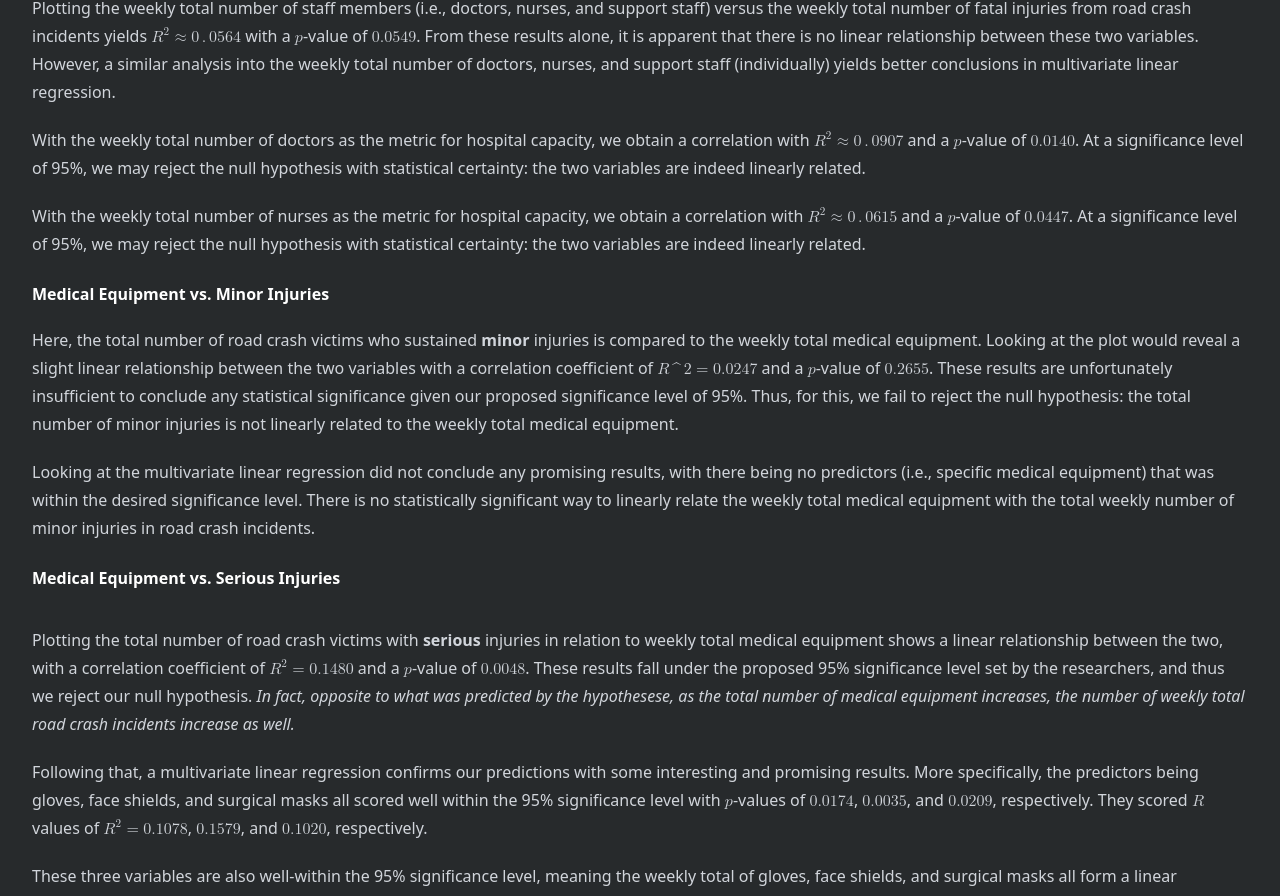
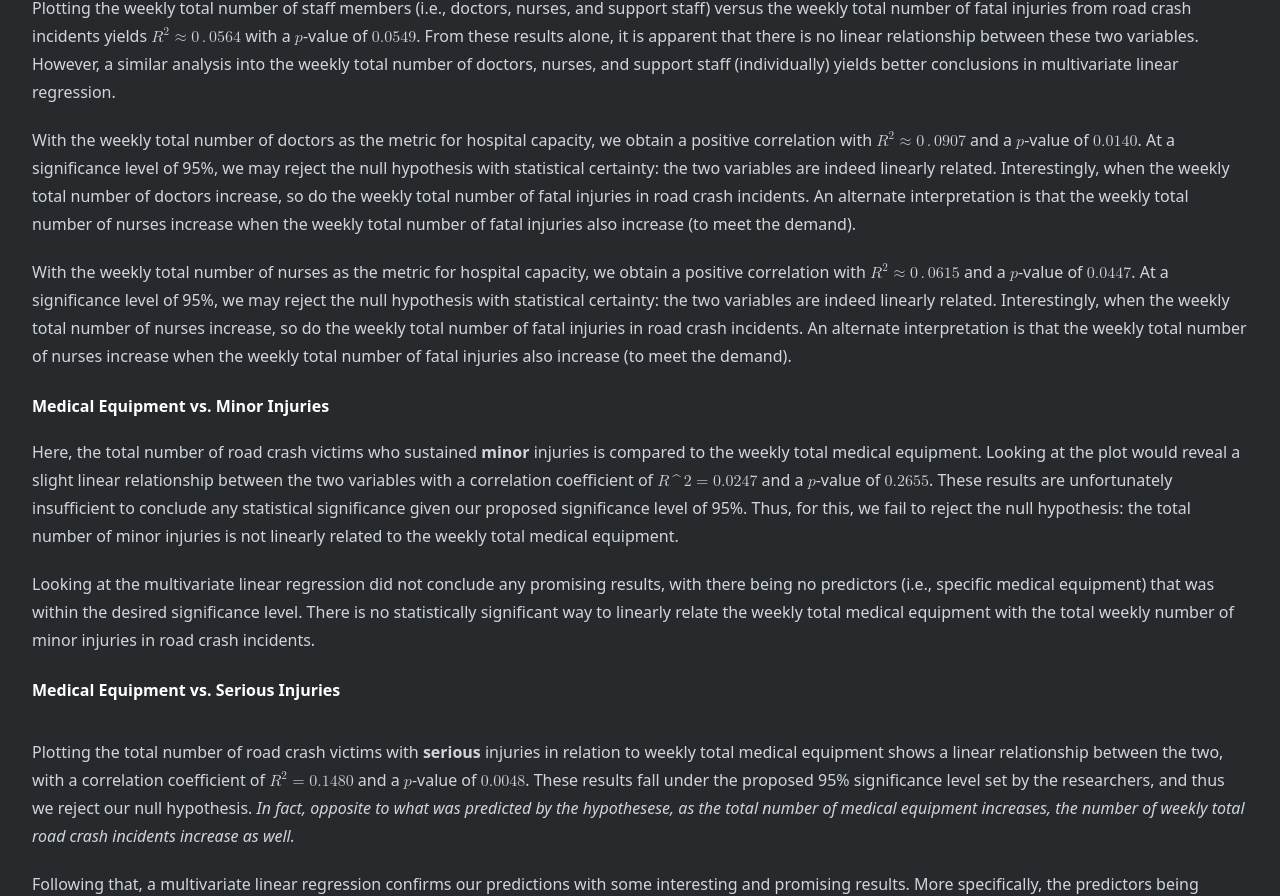
Before and after one commit to bantay-bangga/bantay-bangga.github.io, a SvelteKit app: page / in a window 1280 px wide. Shown: the part 4498-5394 px from the top of the page. Built offline with nearby package versions, Linux system fonts and the light colour scheme.

Commit message:
feat: add interpretation to fatal injuries vs. medical staff

```diff
--- a/src/routes/+page.svelte
+++ b/src/routes/+page.svelte
@@ -434,7 +434,8 @@
         conclusions in multivariate linear regression.
     </p>
     <p>
-        With the weekly total number of doctors as the metric for hospital capacity, we obtain a correlation with
+        With the weekly total number of doctors as the metric for hospital capacity, we obtain a positive correlation
+        with
         <math xmlns="http://www.w3.org/1998/Math/MathML"
             ><mrow
                 ><msup><mi>R</mi><mn>2</mn></msup><mo>&#x2248;</mo><mn>0</mn><mo separator="true">.</mo><mrow
@@ -446,11 +447,13 @@
         <math xmlns="http://www.w3.org/1998/Math/MathML"><mi>p</mi></math>-value of
         <math xmlns="http://www.w3.org/1998/Math/MathML"><mrow><mn>0</mn><mi>.</mi><mn>0140</mn></mrow></math>. At a
         significance level of 95%, we may reject the null hypothesis with statistical certainty: the two variables are
-        indeed linearly related.
-        <!-- TODO: Describe the trend. "When the X decreases, Y increases." -->
+        indeed linearly related. Interestingly, when the weekly total number of doctors increase, so do the weekly total
+        number of fatal injuries in road crash incidents. An alternate interpretation is that the weekly total number of
+        nurses increase when the weekly total number of fatal injuries also increase (to meet the demand).
     </p>
     <p>
-        With the weekly total number of nurses as the metric for hospital capacity, we obtain a correlation with
+        With the weekly total number of nurses as the metric for hospital capacity, we obtain a positive correlation
+        with
         <math xmlns="http://www.w3.org/1998/Math/MathML"
             ><mrow
                 ><msup><mi>R</mi><mn>2</mn></msup><mo>&#x2248;</mo><mn>0</mn><mo separator="true">.</mo><mrow
@@ -462,8 +465,9 @@
         <math xmlns="http://www.w3.org/1998/Math/MathML"><mi>p</mi></math>-value of
         <math xmlns="http://www.w3.org/1998/Math/MathML"><mrow><mn>0</mn><mi>.</mi><mn>0447</mn></mrow></math>. At a
         significance level of 95%, we may reject the null hypothesis with statistical certainty: the two variables are
-        indeed linearly related.
-        <!-- TODO: Describe the trend. "When the X decreases, Y increases." -->
+        indeed linearly related. Interestingly, when the weekly total number of nurses increase, so do the weekly total
+        number of fatal injuries in road crash incidents. An alternate interpretation is that the weekly total number of
+        nurses increase when the weekly total number of fatal injuries also increase (to meet the demand).
     </p>
 
     <h4>Medical Equipment vs. Minor Injuries</h4>
```
